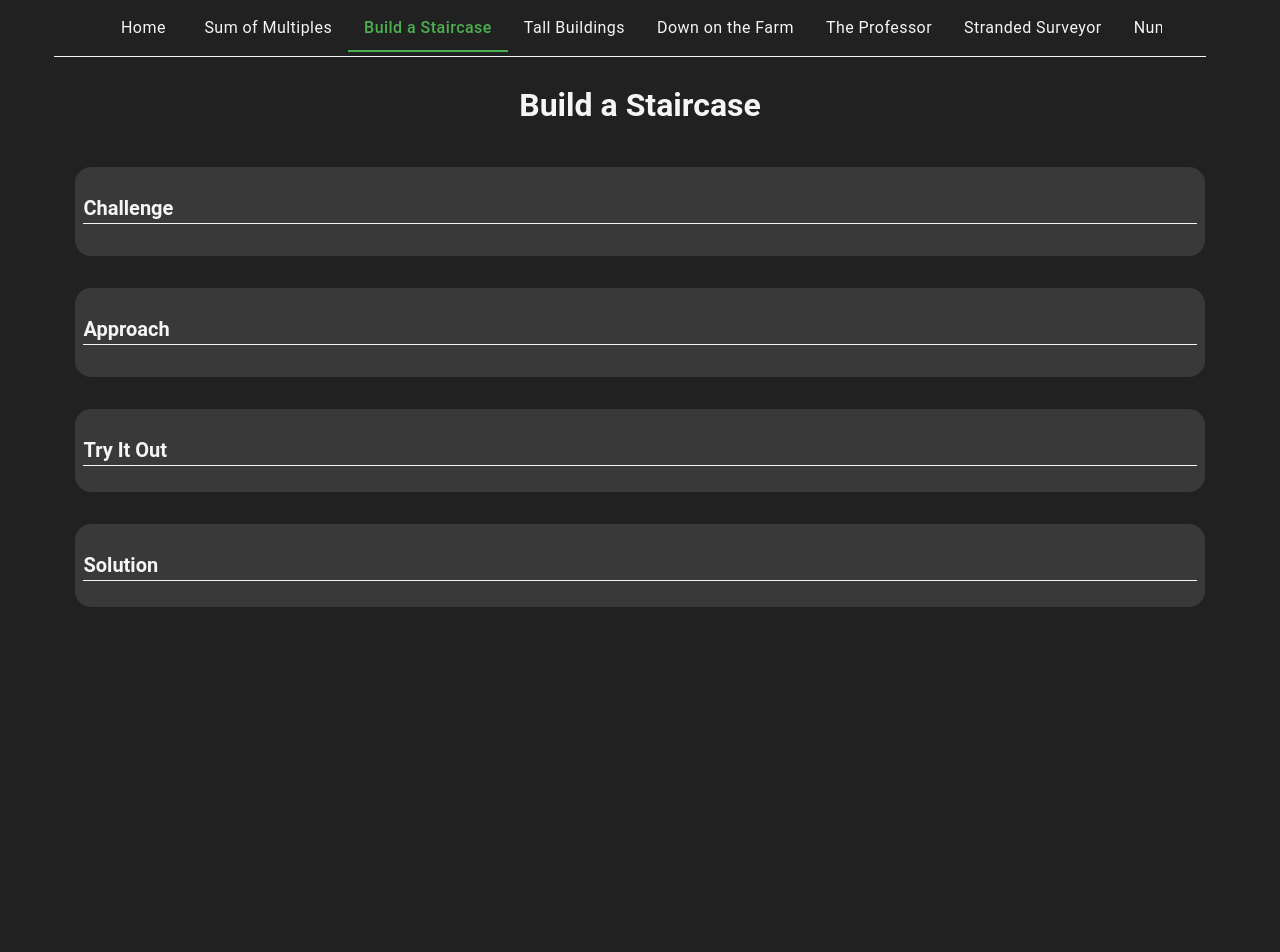
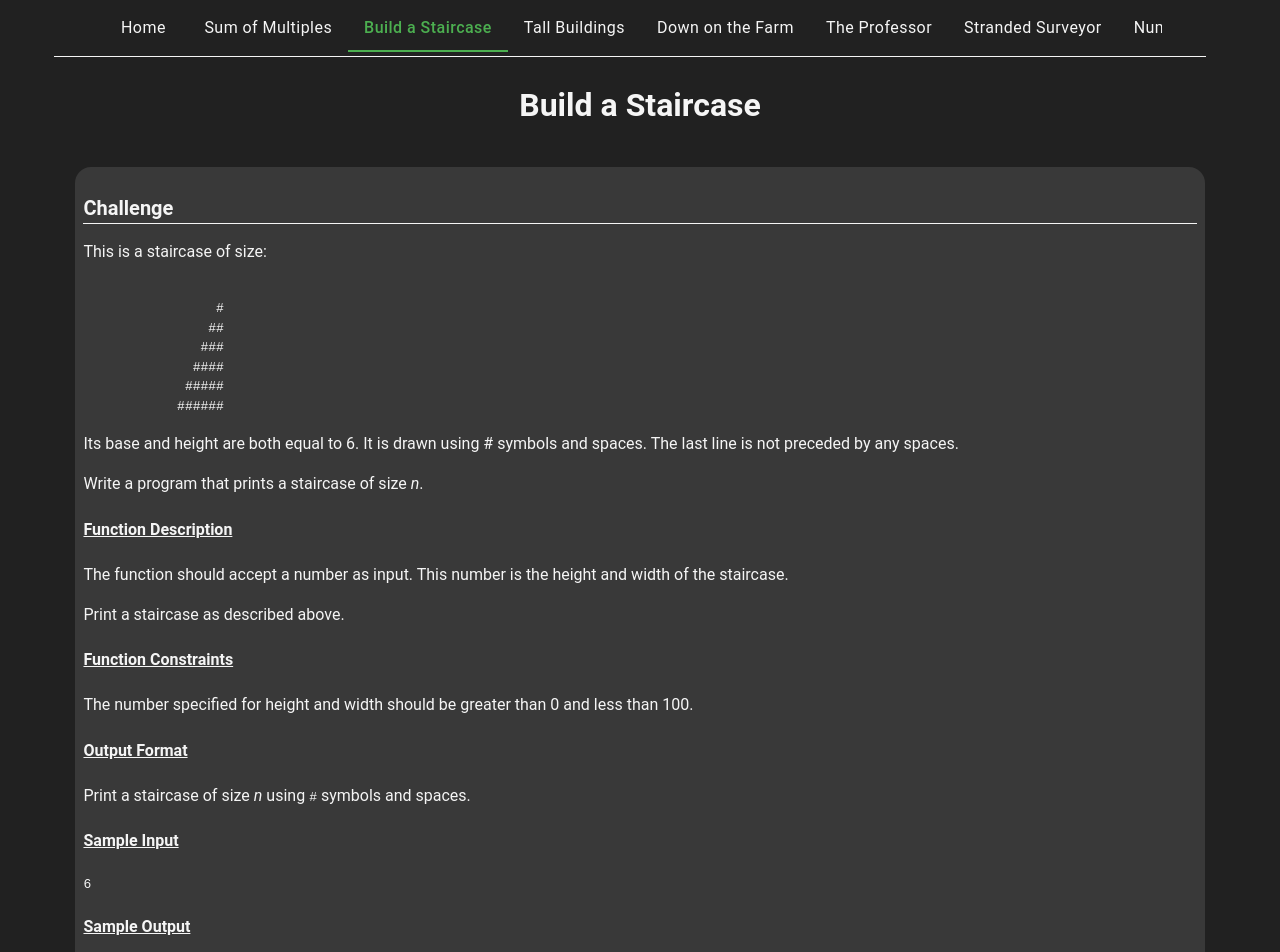
Before and after one commit to rramsey1115/algo-practice-nss, a React (Vite) app: page /staircase in a window 1280 px wide. Shown: the top 952 px of the page. Before the commit the page ends 800 px from the top, so only its background shows below. Built offline with nearby package versions, Linux system fonts and the light colour scheme.

Commit message:
added instructions to staircase

```diff
--- a/src/02_buildStaircase/BuildStaircaseView.jsx
+++ b/src/02_buildStaircase/BuildStaircaseView.jsx
@@ -6,13 +6,37 @@ export const BuildStaircaseView = () => {
         <article className="article">
             <div className="article-div">
                 <h2 className="article-heading">Challenge</h2>
-                <p></p>
-                <p></p>
-                <p></p>
-                <p></p>
-                <p></p>
-                <p></p>
-                <p></p>
+                <p>This is a staircase of size:</p>
+                <pre>
+                    {`
+                 #
+                ##
+               ###
+              ####
+             #####
+            ######`}
+                </pre>
+                <p>Its base and height are both equal to 6. It is drawn using # symbols and spaces. The last line is not preceded by any spaces.</p>
+                <p>Write a program that prints a staircase of size <em>n</em>.</p>
+                <h4><u>Function Description</u></h4>
+                <p>The function should accept a number as input. This number is the height and width of the staircase.</p>
+                <p>Print a staircase as described above.</p>
+                <h4><u>Function Constraints</u></h4>
+                <p>The number specified for height and width should be greater than 0 and less than 100.</p>
+                <h4><u>Output Format</u></h4>
+                <p>Print a staircase of size <em>n</em> using <code>#</code> symbols and spaces.</p>
+                <h4><u>Sample Input</u></h4>
+                <pre>6</pre>
+                <h4><u>Sample Output</u></h4>
+                <pre>
+                    {`
+                 #
+                ##
+               ###
+              ####
+             #####
+            ######`}
+                </pre>
             </div>
             <div className="article-div">
                 <h2 className="article-heading">Approach</h2>
@@ -27,7 +51,7 @@ export const BuildStaircaseView = () => {
                 <h2 className="article-heading">Try It Out</h2>
             </div>
             <div className="article-div">
-                <h2 className="article-heading">Solution</h2>
+                <h2 className="article-heading">Algorithmic Solution</h2>
             </div>
         </article>
     </>)
--- a/src/CodeSample/CodeSample.jsx
+++ b/src/CodeSample/CodeSample.jsx
@@ -8,7 +8,7 @@ export const CodeSample = ({ codeString }) => {
         customStyle={{
             borderRadius: '12px',
             padding: '8px',
-            fontSize: '12px'
+            fontSize: '14px'
         }}
     >
         {codeString}
```
